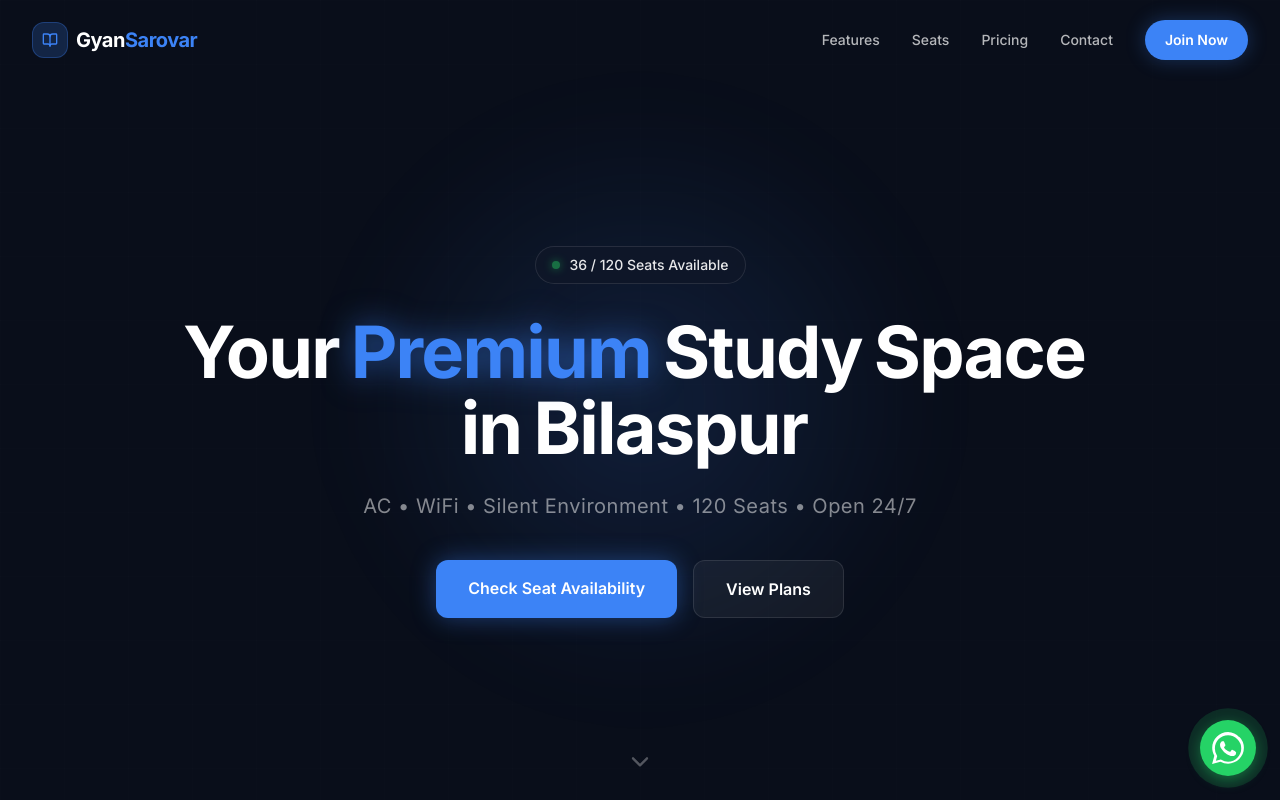
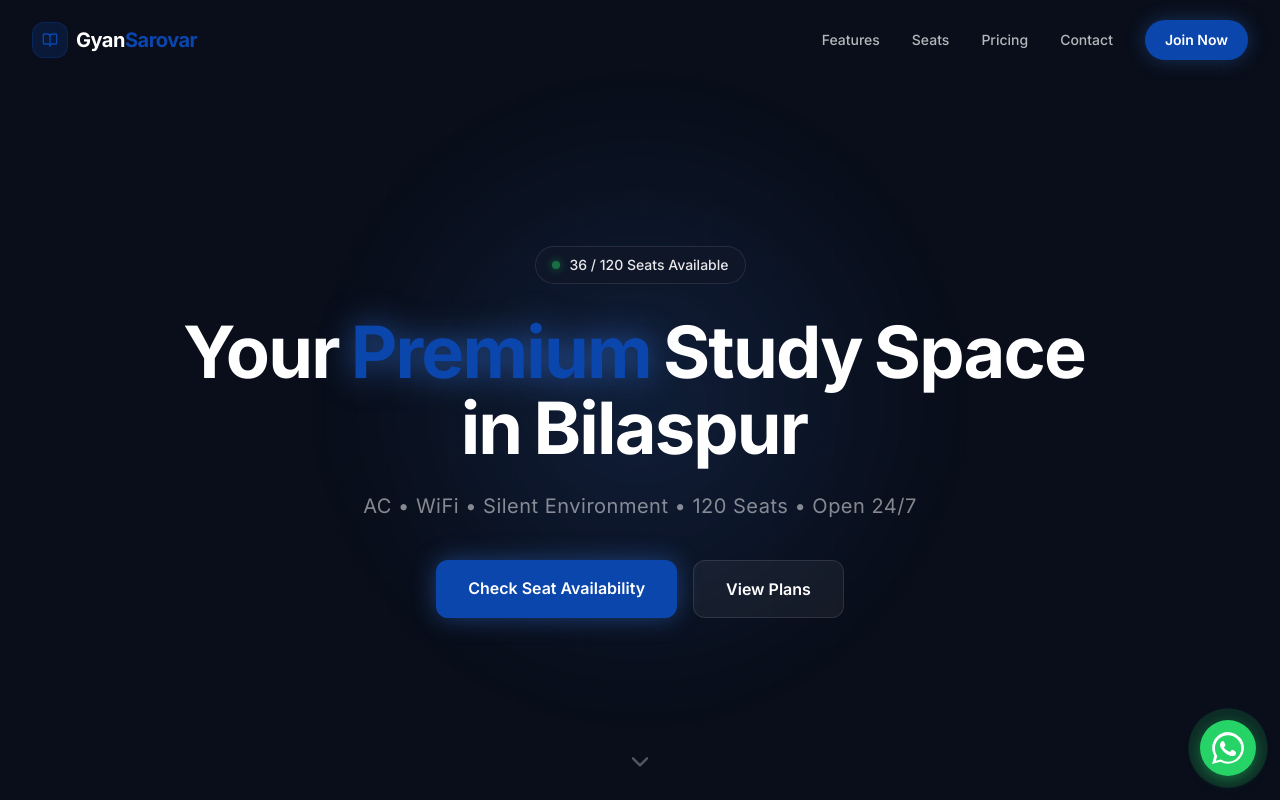
Before and after one commit to krishanggautam317-eng/Vivid-library, a React (Vite) app: page / in a window 1280 px wide. Shown: the top 800 px of the page. Built offline with nearby package versions, Linux system fonts and the light colour scheme.

Commit message:
redesign: premium light theme UI - src/index.css

```diff
--- a/src/index.css
+++ b/src/index.css
@@ -1,4 +1,4 @@
-@import url('https://fonts.googleapis.com/css2?family=Inter:wght@300;400;500;600;700;800;900&display=swap');
+@import url('https://fonts.googleapis.com/css2?family=Inter:ital,wght@0,300;0,400;0,500;0,600;0,700;0,800;0,900;1,400&display=swap');
 
 @tailwind base;
 @tailwind components;
@@ -6,75 +6,63 @@
 
 @layer base {
   :root {
-    --background: 222 47% 7%;
-    --foreground: 210 40% 98%;
+    --background: 220 27% 97%;
+    --foreground: 219 87% 21%;
 
-    --card: 222 47% 11%;
-    --card-foreground: 210 40% 98%;
+    --card: 0 0% 100%;
+    --card-foreground: 219 87% 21%;
 
-    --popover: 222 47% 11%;
-    --popover-foreground: 210 40% 98%;
+    --popover: 0 0% 100%;
+    --popover-foreground: 219 87% 21%;
 
-    --primary: 217 91% 60%;
+    --primary: 218 88% 36%;
     --primary-foreground: 0 0% 100%;
 
-    --secondary: 222 47% 15%;
-    --secondary-foreground: 210 40% 98%;
+    --secondary: 214 32% 91%;
+    --secondary-foreground: 219 87% 21%;
 
-    --muted: 222 47% 14%;
-    --muted-foreground: 215 20% 65%;
+    --muted: 220 20% 95%;
+    --muted-foreground: 220 9% 46%;
 
-    --accent: 217 91% 60%;
-    --accent-foreground: 0 0% 100%;
+    --accent: 218 100% 97%;
+    --accent-foreground: 218 88% 36%;
 
-    --destructive: 0 84.2% 60.2%;
-    --destructive-foreground: 210 40% 98%;
+    --destructive: 0 84% 60%;
+    --destructive-foreground: 0 0% 100%;
 
-    --border: 222 47% 18%;
-    --input: 222 47% 18%;
-    --ring: 217 91% 60%;
-
-    --radius: 0.5rem;
-
-    --elevate-1: rgba(255, 255, 255, 0.04);
-    --elevate-2: rgba(255, 255, 255, 0.09);
+    --border: 214 32% 91%;
+    --input: 214 32% 91%;
+    --ring: 218 88% 36%;
+    --radius: 0.75rem;
   }
 
   * {
-    @apply border-border;
     box-sizing: border-box;
+    border-color: hsl(var(--border));
   }
 
-  html {
-    scroll-behavior: smooth;
-  }
+  html { scroll-behavior: smooth; }
 
   body {
-    @apply bg-background text-foreground antialiased;
+    background-color: #F5F7FB;
+    color: #062B63;
     font-family: 'Inter', ui-sans-serif, system-ui, sans-serif;
+    -webkit-font-smoothing: antialiased;
+    -moz-osx-font-smoothing: grayscale;
   }
 }
 
 @layer utilities {
-  .glass {
-    background: rgba(255, 255, 255, 0.05);
-    backdrop-filter: blur(12px);
-    -webkit-backdrop-filter: blur(12px);
-    border: 1px solid rgba(255, 255, 255, 0.1);
+  .shadow-card {
+    box-shadow: 0 1px 3px rgba(6, 43, 99, 0.06), 0 4px 16px rgba(6, 43, 99, 0.06);
   }
-
-  .glow-blue {
-    box-shadow: 0 0 30px hsl(217 91% 60% / 0.3);
+  .shadow-card-hover {
+    box-shadow: 0 4px 12px rgba(6, 43, 99, 0.10), 0 12px 32px rgba(6, 43, 99, 0.08);
   }
-
-  .glow-blue-hover:hover {
-    box-shadow: 0 0 40px hsl(217 91% 60% / 0.5);
+  .shadow-btn {
+    box-shadow: 0 2px 8px rgba(10, 77, 173, 0.25), 0 1px 3px rgba(10, 77, 173, 0.15);
   }
-
-  .text-gradient {
-    background: linear-gradient(135deg, #fff 0%, hsl(217, 91%, 75%) 100%);
-    -webkit-background-clip: text;
-    -webkit-text-fill-color: transparent;
-    background-clip: text;
+  .shadow-btn-hover {
+    box-shadow: 0 4px 16px rgba(10, 77, 173, 0.35), 0 2px 6px rgba(10, 77, 173, 0.2);
   }
 }
```
